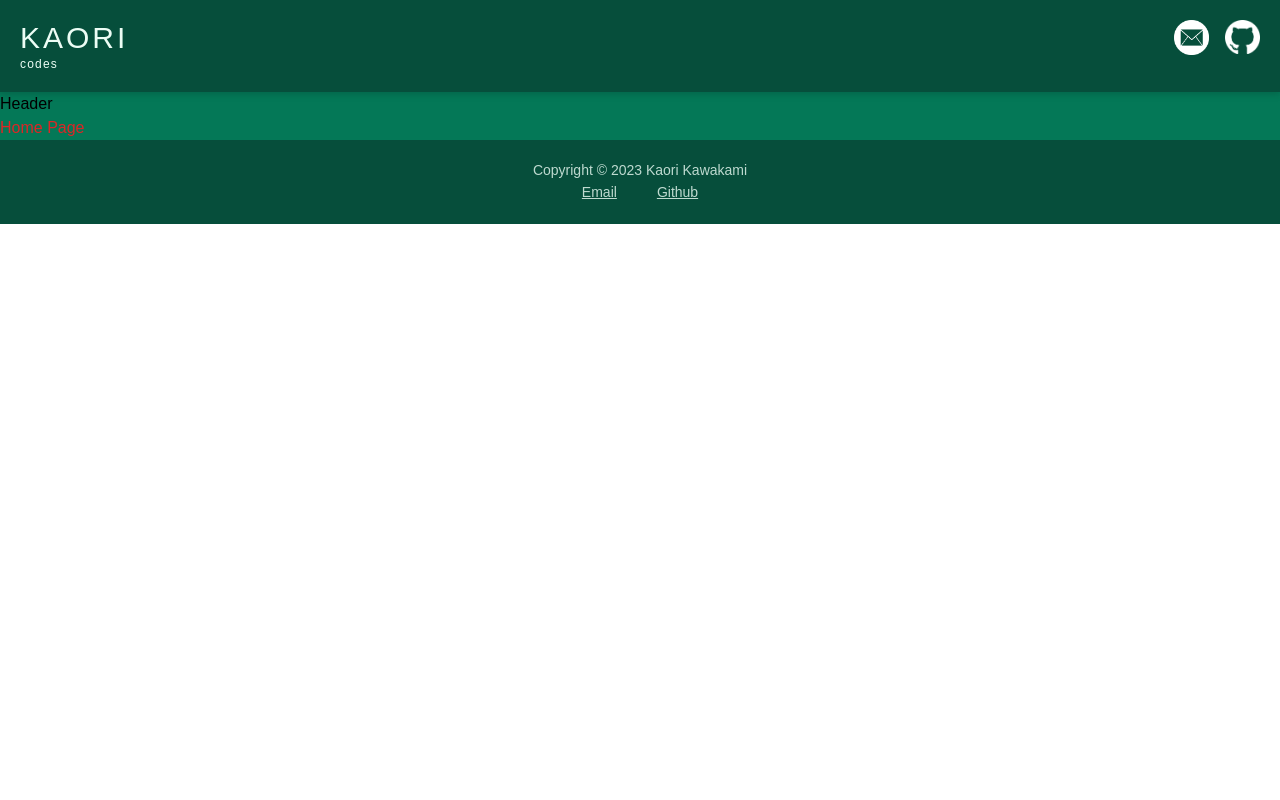
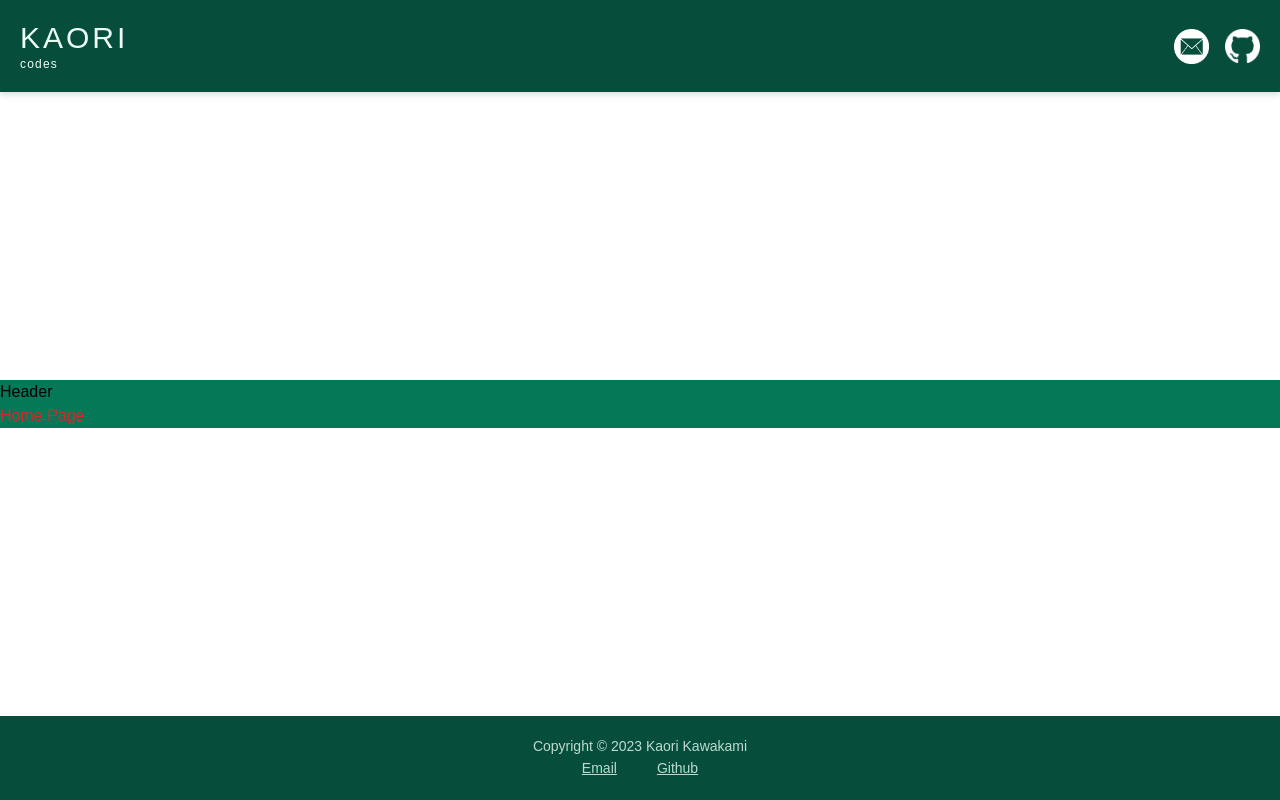
Before and after one commit to kkawakami08/nextjs-react, a Next.js app in the folder nextjs-react/: page / in a window 1280 px wide. Built offline with nearby package versions, Linux system fonts and the light colour scheme.

Commit message:
position footer to bottom

```diff
--- a/nextjs-react/components/Layout.tsx
+++ b/nextjs-react/components/Layout.tsx
@@ -4,9 +4,8 @@ import Footer from './Footer'
 
 export default function Layout({children}) {
   return (
-    <div className='font-poppins font-medium'>
+    <div className='font-poppins font-medium flex flex-col justify-between h-screen'>
         <Nav />
-
         <main>{children}</main>
         <Footer />
     </div>
--- a/nextjs-react/components/Nav.tsx
+++ b/nextjs-react/components/Nav.tsx
@@ -7,7 +7,7 @@ import Link from 'next/link'
 export default function Nav() {
   return (
     <div className="bg-emerald-900 drop-shadow-md">
-        <ul className='flex justify-between p-5'>
+        <ul className='flex justify-between p-5 items-center'>
             <li>
              <Link href="/">
                 <h1 className='text-emerald-50 tracking-widest text-3xl'>KAORI</h1>
--- a/nextjs-react/pages/index.tsx
+++ b/nextjs-react/pages/index.tsx
@@ -3,7 +3,7 @@ import Header from "@/components/Header"
 export default function Home() {
   return (
     <>
-      <main className="bg-emerald-700">
+      <main className="bg-emerald-700 ">
         <Header />
         <h1 className="text-red-600">Home Page</h1>
 
--- a/nextjs-react/pages/resume.tsx
+++ b/nextjs-react/pages/resume.tsx
@@ -0,0 +1,7 @@
+import React from 'react'
+
+export default function resume() {
+  return (
+    <div>resume</div>
+  )
+}
```
